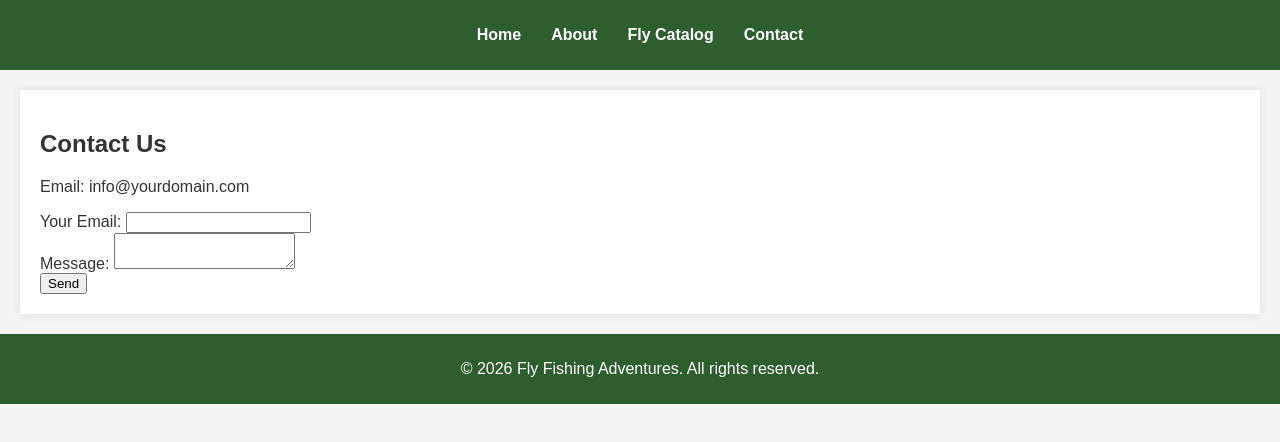
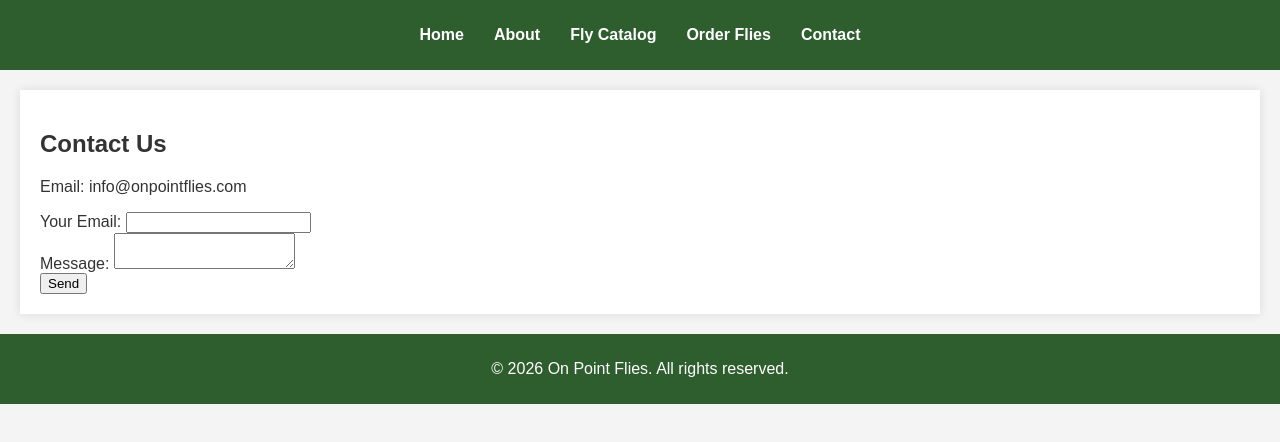
Before and after one commit to nesba5git/onpointflies, a plain HTML site: page contact.html in a window 1280 px wide. Drawn offline with Linux system fonts and the light colour scheme.

Commit message:
Update contact.html

```diff
--- a/contact.html
+++ b/contact.html
@@ -3,7 +3,7 @@
 <head>
     <meta charset="UTF-8">
     <meta name="viewport" content="width=device-width, initial-scale=1.0">
-    <title>Contact Us</title>
+    <title>Contact Us - On Point Flies</title>
     <link rel="stylesheet" href="styles.css">
 </head>
 <body>
@@ -13,13 +13,14 @@
                 <li><a href="index.html">Home</a></li>
                 <li><a href="about.html">About</a></li>
                 <li><a href="catalog.html">Fly Catalog</a></li>
+                <li><a href="order.html">Order Flies</a></li>
                 <li><a href="contact.html">Contact</a></li>
             </ul>
         </nav>
     </header>
     <section>
         <h1>Contact Us</h1>
-        <p>Email: info@yourdomain.com</p>
+        <p>Email: info@onpointflies.com</p>
         <form action="https://formspree.io/f/your-form-id" method="POST"> <!-- Replace with your Formspree or similar service -->
             <label>Your Email: <input type="email" name="email"></label><br>
             <label>Message: <textarea name="message"></textarea></label><br>
@@ -27,7 +28,7 @@
         </form>
     </section>
     <footer>
-        <p>&copy; 2026 Fly Fishing Adventures. All rights reserved.</p>
+        <p>&copy; 2026 On Point Flies. All rights reserved.</p>
     </footer>
 </body>
 </html>
```
